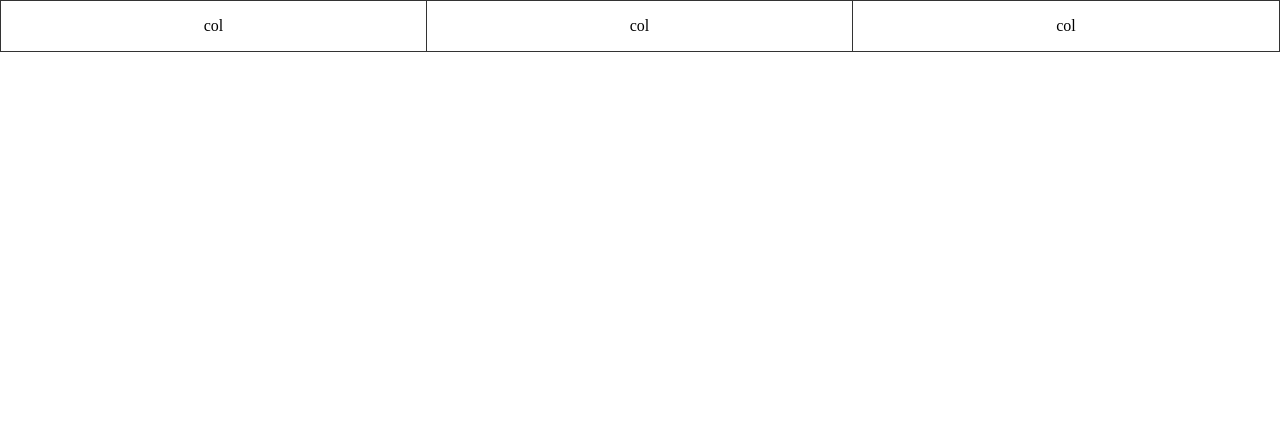
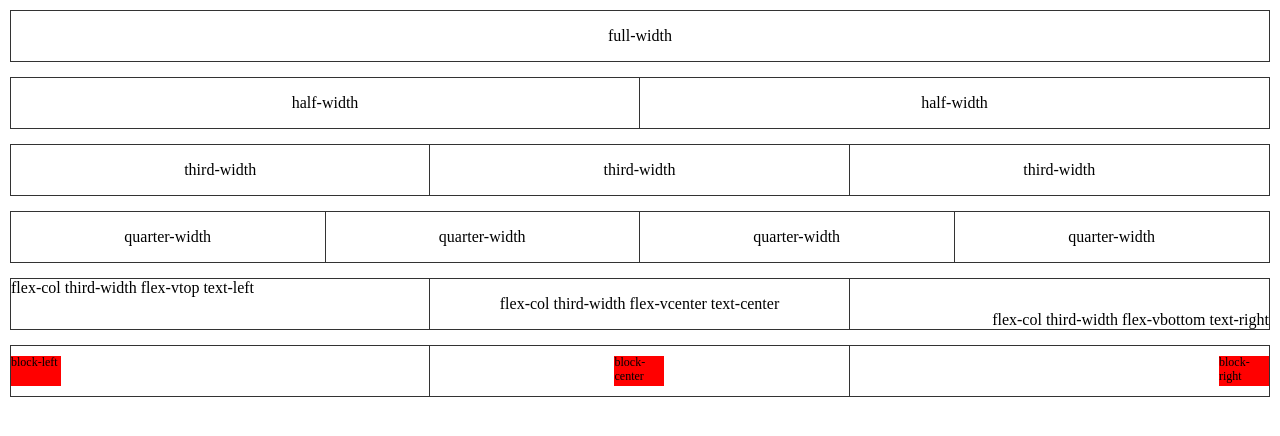
Before and after one commit to monti84/TheGrid, a plain HTML site: page index.html in a window 1280 px wide. Drawn offline with Linux system fonts and the light colour scheme.

Commit message:
Add block-left & block-right Working on examples.

```diff
--- a/assets/css/grid.css
+++ b/assets/css/grid.css
@@ -1,9 +1,5 @@
 * {
 	box-sizing: border-box;
-}
-
-html, body {
-	height: 100%;
 }
 
 .full-width {
@@ -116,9 +112,17 @@ html, body {
 	text-align: right;
 }
 
+.block-left {
+	margin-right: auto;
+}
+
 .block-center {
 	margin-left: auto;
 	margin-right: auto;
+}
+
+.block-right {
+	margin-left: auto;
 }
 
 .horizontal-scroll {
--- a/assets/css/style.css
+++ b/assets/css/style.css
@@ -1,3 +1,11 @@
+html, body {
+	height: 100%;
+}
+
+body {
+	padding: 10px;
+}
+
 .demo-row {
 	border: 1px solid #333;
 }
@@ -9,3 +17,10 @@
 .demo-row .demo-col:not(:last-child) {
 	border-right: 1px solid #333;
 }
+
+.demo-block-with-border-1 {
+	width: 50px;
+	height: 30px;
+	background: red;
+	font-size: 12px;
+}
--- a/index.html
+++ b/index.html
@@ -10,15 +10,75 @@
 	</head>
 
 	<body>
+		<div class="flex-container mb-15 demo-row flex-wrap">
+			<div class="flex-col full-width flex-container flex-vcenter demo-col">
+				<div class="flex-col full-width text-center">full-width</div>
+			</div>
+		</div>
+
+		<div class="flex-container mb-15 demo-row flex-wrap">
+			<div class="flex-col half-width flex-container flex-vcenter demo-col">
+				<div class="flex-col full-width text-center">half-width</div>
+			</div>
+			<div class="flex-col half-width flex-container flex-vcenter demo-col">
+				<div class="flex-col full-width text-center">half-width</div>
+			</div>
+		</div>
+
+		<div class="flex-container mb-15 demo-row flex-wrap">
+			<div class="flex-col third-width flex-container flex-vcenter demo-col">
+				<div class="flex-col full-width text-center">third-width</div>
+			</div>
+			<div class="flex-col third-width flex-container flex-vcenter demo-col">
+				<div class="flex-col full-width text-center">third-width</div>
+			</div>
+			<div class="flex-col third-width flex-container flex-vcenter demo-col">
+				<div class="flex-col full-width text-center">third-width</div>
+			</div>
+		</div>
+
+		<div class="flex-container mb-15 demo-row flex-wrap">
+			<div class="flex-col quarter-width flex-container flex-vcenter demo-col">
+				<div class="flex-col full-width text-center">quarter-width</div>
+			</div>
+			<div class="flex-col quarter-width flex-container flex-vcenter demo-col">
+				<div class="flex-col full-width text-center">quarter-width</div>
+			</div>
+			<div class="flex-col quarter-width flex-container flex-vcenter demo-col">
+				<div class="flex-col full-width text-center">quarter-width</div>
+			</div>
+			<div class="flex-col quarter-width flex-container flex-vcenter demo-col">
+				<div class="flex-col full-width text-center">quarter-width</div>
+			</div>
+		</div>
+
 		<div class="flex-container mb-15 demo-row">
-		<div class="flex-col third-width flex-container flex-vcenter text-center demo-col">
-			<div class="flex-col full-width text-center">col</div>
+			<div class="flex-col third-width flex-container flex-vtop text-left demo-col">
+				<div class="flex-col full-width text-left">flex-col third-width flex-vtop text-left</div>
 			</div>
 			<div class="flex-col third-width flex-container flex-vcenter text-center demo-col">
-			<div class="flex-col full-width text-center">col</div>
+				<div class="flex-col full-width text-center">flex-col third-width flex-vcenter text-center</div>
 			</div>
-		<div class="flex-col third-width flex-container flex-vcenter text-center demo-col">
-			<div class="flex-col full-width text-center">col</div>
+			<div class="flex-col third-width flex-container flex-vbottom text-right demo-col">
+				<div class="flex-col full-width text-right">flex-col third-width flex-vbottom text-right</div>
+			</div>
+		</div>
+
+		<div class="flex-container mb-15 demo-row">
+			<div class="flex-col third-width flex-container flex-vcenter demo-col">
+				<div class="flex-col full-width">
+					<div class="demo-block-with-border-1 block-left">block-left</div>
+				</div>
+			</div>
+			<div class="flex-col third-width flex-container flex-vcenter demo-col">
+				<div class="flex-col full-width">
+					<div class="demo-block-with-border-1 block-center">block-center</div>
+				</div>
+			</div>
+			<div class="flex-col third-width flex-container flex-vcenter demo-col">
+				<div class="flex-col full-width">
+					<div class="demo-block-with-border-1 block-right">block-right</div>
+				</div>
 			</div>
 		</div>
 	</body>
```
Lines whose indentation alone changed are shown as unchanged.
